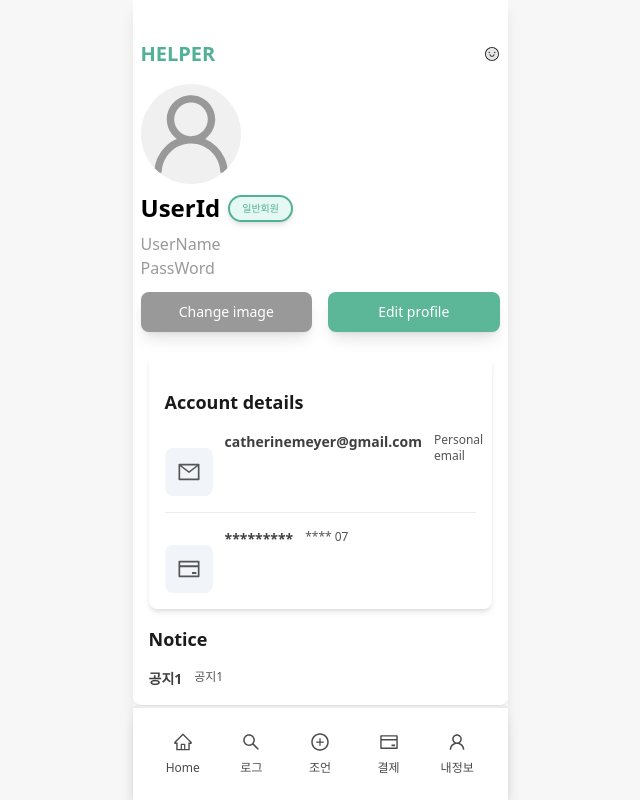
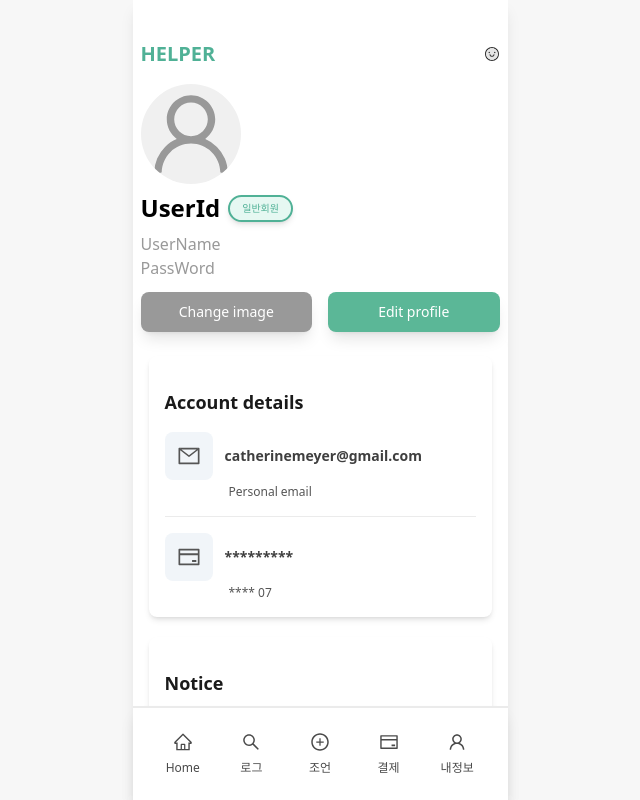
Before and after one commit to gwanhun1/helper, a React (Vite) app: page /User in a window 1280 px wide. Shown: the whole page, without its empty margins (320-960 px from the left). Built offline with nearby package versions, Linux system fonts and the light colour scheme; no server answers; sample sign-in values are in the browser's storage.

Commit message:
feature: rn-helper 리액트 마이그레이션 작업 11/28

```diff
--- a/src/components/molecules/Accordion.tsx
+++ b/src/components/molecules/Accordion.tsx
@@ -1,6 +1,7 @@
-import { useState } from "react";
-import { FaPlusCircle, FaMinusCircle } from "react-icons/fa";
-import { AiOutlineRobot } from "react-icons/ai";
+import { useState } from 'react';
+import { FaPlusCircle, FaMinusCircle } from 'react-icons/fa';
+import { AiOutlineRobot } from 'react-icons/ai';
+import useSelectTreeStore from '../../store/selectTreeStore';
 
 type AccordionProps = {
     title: string;
@@ -10,26 +11,34 @@ type AccordionProps = {
 
 const Accordion = ({ title, content, width }: AccordionProps) => {
     const [isCollapsed, setIsCollapsed] = useState(true);
+    const { content: selectContent, response: selectResponse } =
+        useSelectTreeStore();
 
     const toggleAccordion = () => {
         setIsCollapsed(!isCollapsed);
     };
+    console.log(selectContent);
+    console.log(title === selectContent);
 
     return (
         <div
-      className={`my-4 rounded-lg shadow-md ${
-        width ? `w-[${width}%]` : "w-full"
+            className={`mt-2 rounded-lg shadow-md  ${
+                width ? `w-[${width}%]` : 'w-full'
             }`}
         >
             <button
                 onClick={toggleAccordion}
-        className="flex items-center justify-between w-full p-3 bg-white rounded-lg border border-b-2"
+                className={`${
+                    selectContent == title && selectResponse === content
+                        ? 'bg-green-200'
+                        : 'bg-white'
+                } flex items-center justify-between w-full p-3  border border-b-2 rounded-lg`}
             >
                 <p
                     className={`text-sm max-w-52 ${
                         isCollapsed
-              ? "truncate whitespace-nowrap overflow-hidden"
-              : "break-words text-left"
+                            ? 'truncate whitespace-nowrap overflow-hidden'
+                            : 'break-words text-left'
                     }`}
                 >
                     {title}
@@ -44,14 +53,14 @@ const Accordion = ({ title, content, width }: AccordionProps) => {
             </button>
             <div
                 className={`transition-all duration-300 ease-in-out overflow-hidden ${
-          isCollapsed ? "h-0 opacity-0" : "h-auto opacity-100"
+                    isCollapsed ? 'h-0 opacity-0' : 'h-auto opacity-100'
                 }`}
             >
-        <div className="px-4 pb-4 pt-2 flex justify-center items-center">
-          <div className="flex-shrink-0 p-2 rounded-lg bg-slate-100 mr-2">
+                <div className="flex items-center justify-center px-4 pt-2 pb-4">
+                    <div className="flex-shrink-0 p-2 mr-2 rounded-lg bg-slate-100">
                         <AiOutlineRobot className="w-4 h-4 text-gray-500" />
                     </div>
-          <p className="text-xs text-gray-700 ">{content}</p>
+                    <p className="text-xs text-gray-500 ">{content}</p>
                 </div>
             </div>
         </div>
--- a/src/components/molecules/IconRow.tsx
+++ b/src/components/molecules/IconRow.tsx
@@ -1,4 +1,4 @@
-import React from "react";
+import React from 'react';
 
 type InfoRowProps = {
     icon?: React.ReactNode; // 아이콘 컴포넌트 전달
@@ -7,19 +7,37 @@ type InfoRowProps = {
 };
 
 const IconRow: React.FC<InfoRowProps> = ({ icon, mainText, subText }) => {
+    const isReactNode = React.isValidElement(mainText); // React 노드인지 확인
+
     return (
         <>
-      <div className="flex items-start gap-3">
+            <div
+                className={`flex ${
+                    isReactNode ? 'items-start' : 'items-center'
+                } gap-3`}
+            >
                 {icon && (
-          <div className="flex-shrink-0 p-3 rounded-lg bg-slate-100 mt-4">
+                    <div
+                        className={`flex-shrink-0 p-3 ${
+                            isReactNode ? 'mt-4' : ''
+                        } rounded-lg bg-slate-100`}
+                    >
                         {icon}
                     </div>
                 )}
-        <div>
-          <div className="text-sm font-semibold text-gray-700">{mainText}</div>
+                <div className="text-sm font-semibold text-gray-700">
+                    {mainText}
                 </div>
-        {subText && <p className="text-xs text-gray-500">{subText}</p>}
             </div>
+            {subText && (
+                <div
+                    className={`flex ${
+                        isReactNode ? 'justify-end' : 'justify-start ml-16'
+                    }`}
+                >
+                    <p className="mt-1 text-xs text-gray-500">{subText}</p>
+                </div>
+            )}
         </>
     );
 };
--- a/src/components/organisms/UserNotice.tsx
+++ b/src/components/organisms/UserNotice.tsx
@@ -1,11 +1,16 @@
-import IconRow from "../molecules/IconRow";
+import { AiOutlineMail } from 'react-icons/ai';
+import IconRow from '../molecules/IconRow';
 
 const UserNotice = () => {
-  return (
-    <>
-      <h2 className="my-4 text-lg font-bold text-gray-900">Notice</h2>
-      <IconRow mainText="공지1" subText="공지1" />
-    </>
-  );
+    return (
+        <div className="p-4 mt-5 bg-white rounded-lg shadow-md">
+            <h2 className="my-4 text-lg font-bold text-gray-900">Notice</h2>
+            <IconRow
+                icon={<AiOutlineMail className="w-6 h-6 text-gray-500" />}
+                mainText="공지1"
+                subText="공지1"
+            />
+        </div>
+    );
 };
 export default UserNotice;
--- /dev/null
+++ b/src/store/selectTreeStore.ts
@@ -0,0 +1,33 @@
+// stepStore.ts
+import { create } from 'zustand';
+
+interface SelectTreeStore {
+    content: string; // 콘텐츠 내용
+    date: string; // 날짜
+    response: string; // 응답
+    username: string; // 사용자 이름
+    select: (data: Partial<SelectTreeStore>) => void; // 선택한 데이터를 설정하는 메서드
+    reset: () => void; // 상태를 초기화하는 메서드
+}
+
+const initialState = {
+    content: '',
+    date: '',
+    response: '',
+    username: '',
+};
+
+const useSelectTreeStore = create<SelectTreeStore>((set) => ({
+    ...initialState,
+    select: ({ content, date, response, username }: Partial<SelectTreeStore>) =>
+        set((state) => ({
+            ...state,
+            content: content ?? state.content,
+            date: date ?? state.date,
+            response: response ?? state.response,
+            username: username ?? state.username,
+        })),
+    reset: () => set(() => initialState),
+}));
+
+export default useSelectTreeStore;
```
Also changed, not shown: src/components/organisms/Forest.tsx (+22 -19 lines), src/components/organisms/LogForm.tsx (+7 -5 lines). Lines whose indentation alone changed are shown as unchanged.
